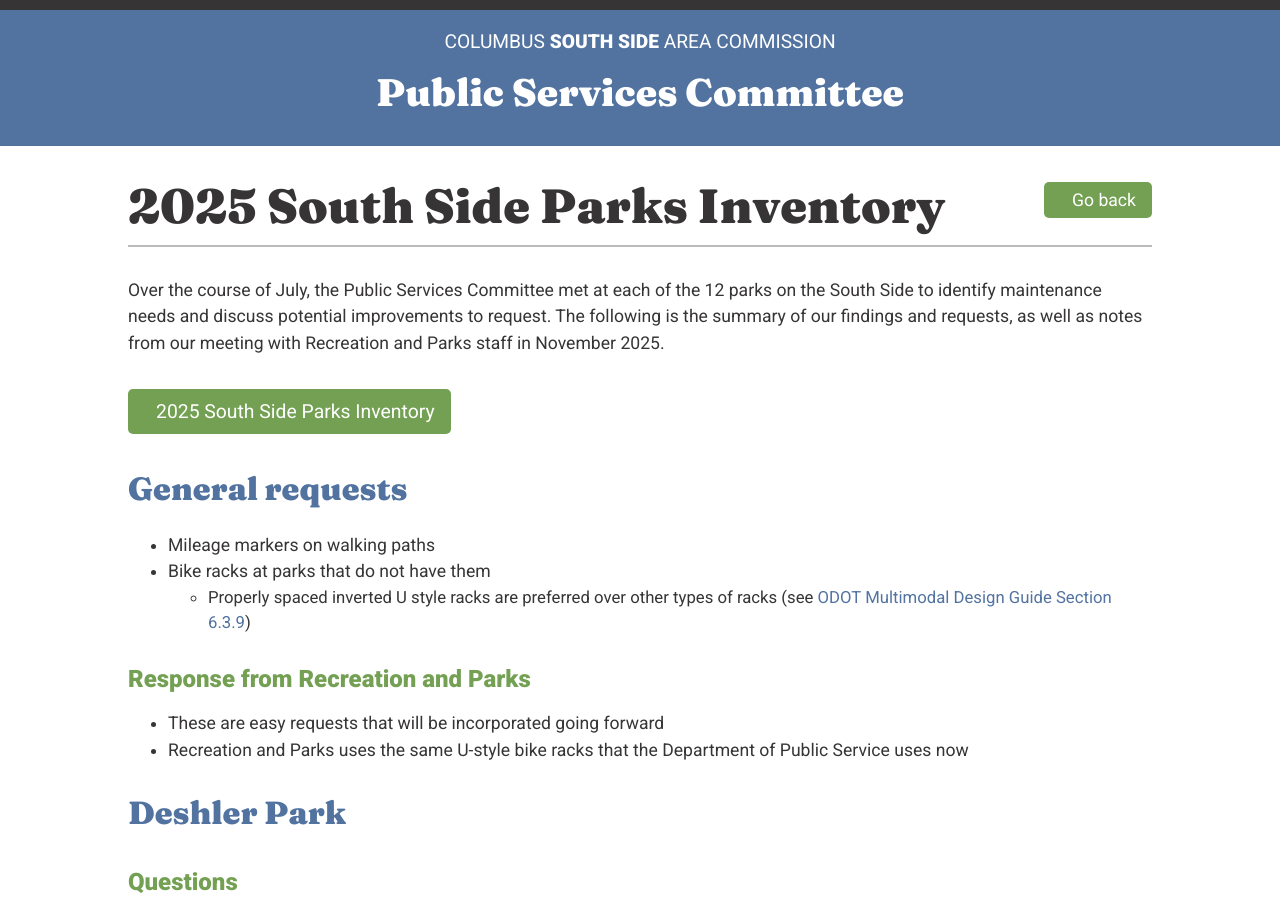
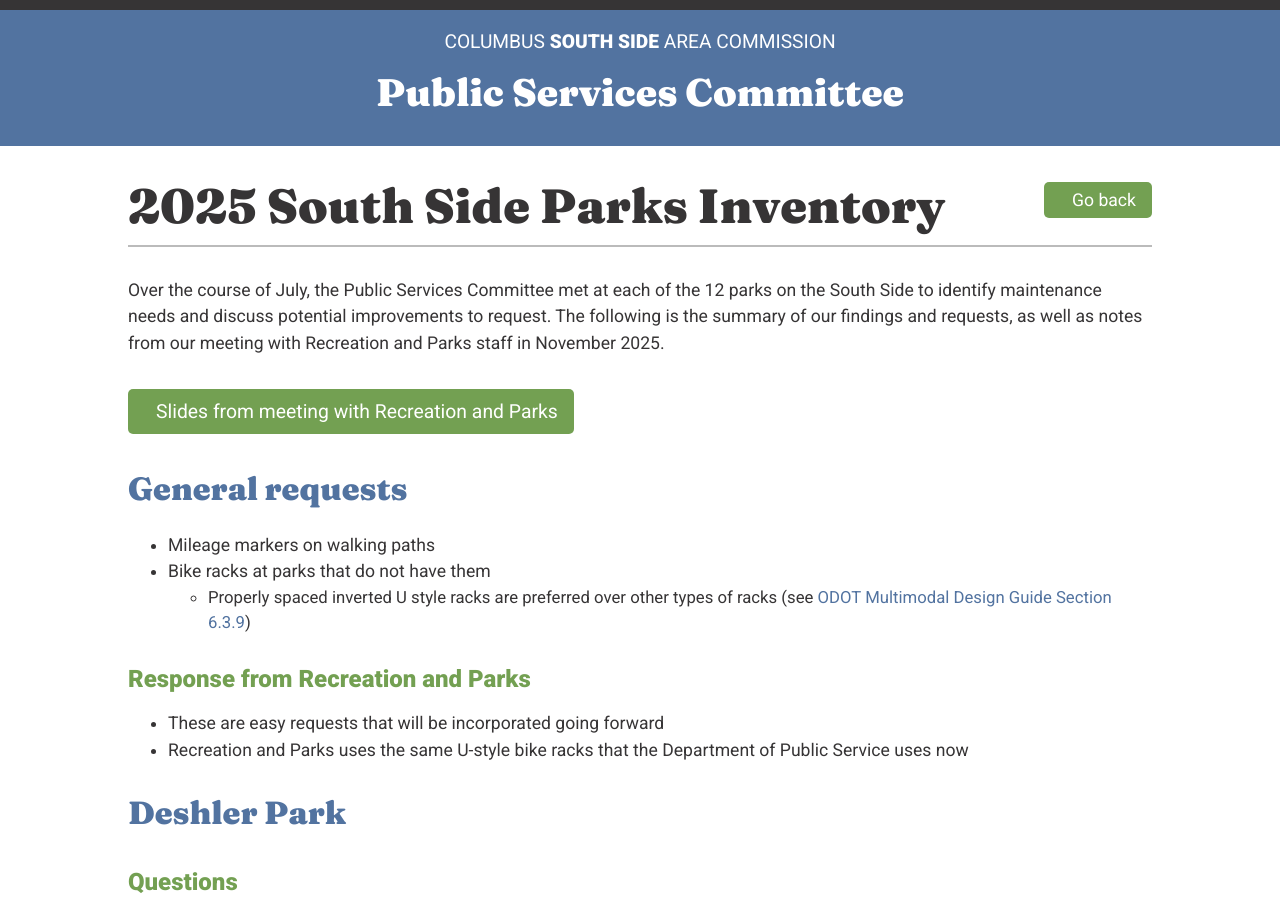
Before and after one commit to justinsoltesz/cssacpublicservices, a Jekyll site: the page built from parks/2025-inventory.md, in a window 1280 px wide and 900 px high. Built offline with Jekyll 4.4.1, drawn with Linux system fonts in a browser that asks for light colours; Markdown is read by kramdown in place of the engine named in the settings.

Commit message:
Update link to Rec & Parks slides

```diff
--- a/parks/2025-inventory.md
+++ b/parks/2025-inventory.md
@@ -6,7 +6,7 @@ go-back: "parks-trees/"
 
 Over the course of July, the Public Services Committee met at each of the 12 parks on the South Side to identify maintenance needs and discuss potential improvements to request. The following is the summary of our findings and requests, as well as notes from our meeting with Recreation and Parks staff in November 2025.
 
-<a href="https://files.soltesz.xyz/southside/parks/2025-11-12%20CRPD%20Presentation%20South%20Side.pdf" class="stuff__button button"><i class="fas fa-presentation fa-fw button__icon button__icon--left"></i> 2025 South Side Parks Inventory</a>
+<a href="https://files.soltesz.xyz/southside/parks/2025-11-12%20CRPD%20Presentation%20South%20Side.pdf" class="stuff__button button"><i class="fas fa-presentation fa-fw button__icon button__icon--left"></i> Slides from meeting with Recreation and Parks</a>
 
 # General requests
 - Mileage markers on walking paths
```
